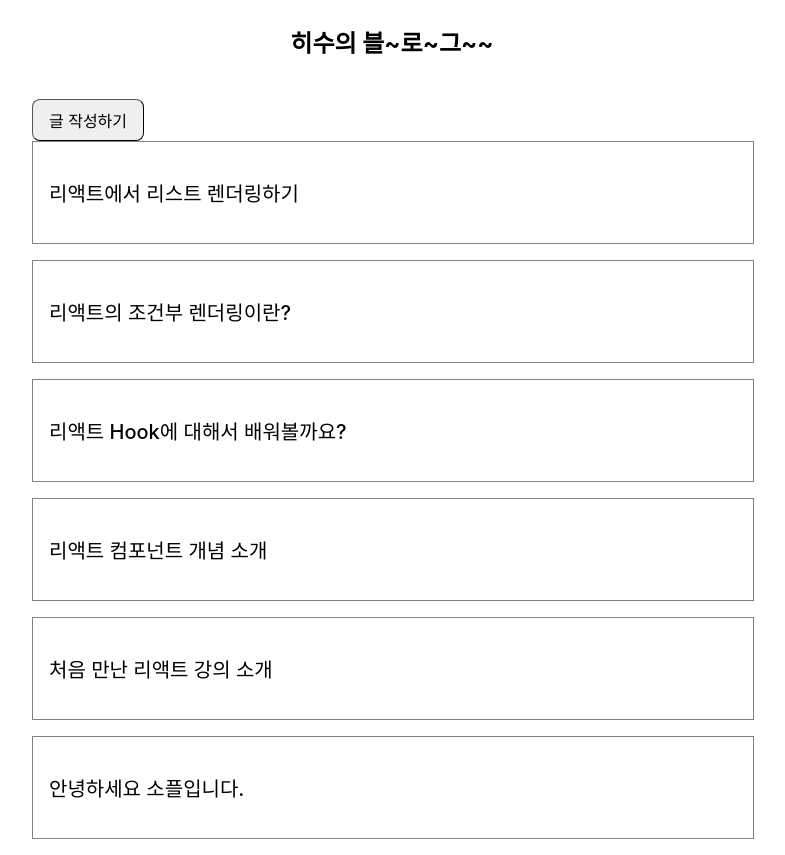
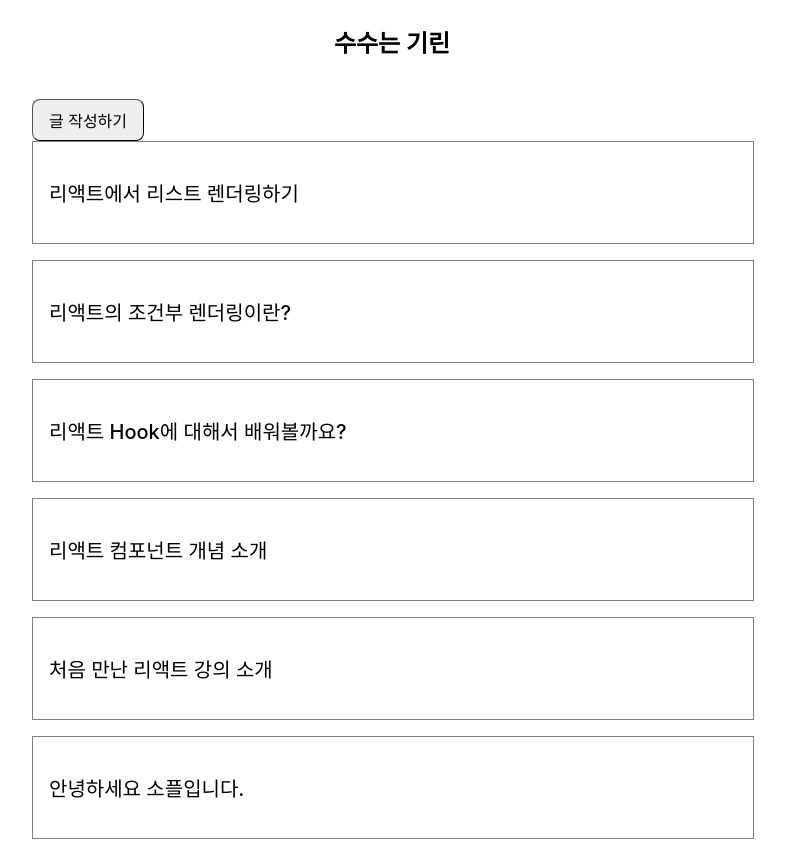
Before and after one commit to kim-heesu/firstReact, a React (Create React App) app in the folder mini-blog/: page / in a window 1280 px wide. Shown: the whole page, without its empty margins (248-1033 px from the left). Built offline with nearby package versions, Linux system fonts and the light colour scheme.

Commit message:
build test

```diff
--- a/mini-blog/src/App.js
+++ b/mini-blog/src/App.js
@@ -20,7 +20,7 @@ const MainTitleText = styled.p`
 function App() {
   return (
     <BrowserRouter basename={process.env.PUBLIC_URL}>
-      <MainTitleText>히수의 블~로~그~~</MainTitleText>
+      <MainTitleText>수수는 기린</MainTitleText>
       <Routes>
         <Route index element={<MainPage />} />
         <Route path="post-write" element={<PostWritePage />} />
```
